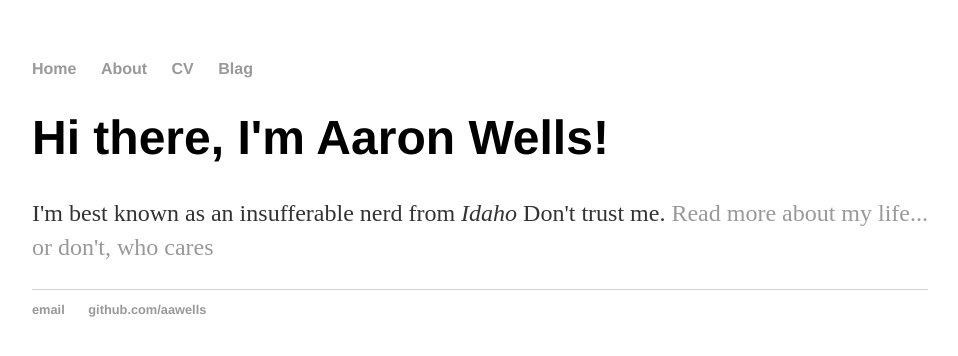
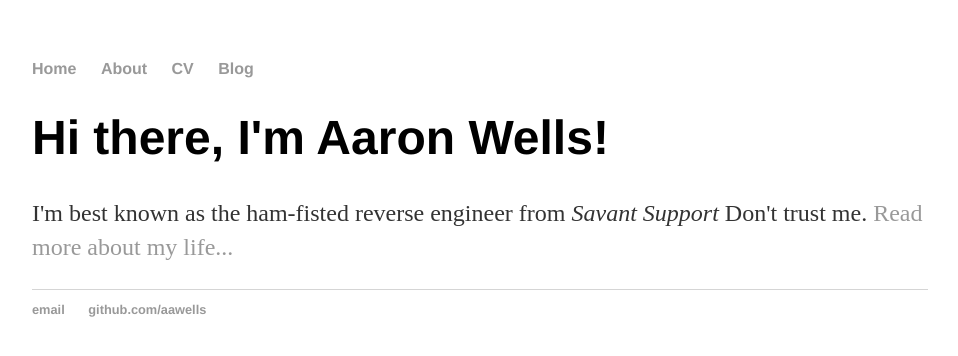
Before and after one commit to aawells/aawells.github.io, a Jekyll site: the page built from index.html, in a window 1280 px wide. Shown: the top 356 px of the page, without its empty margins (160-1118 px from the left). Built offline with Jekyll 4.4.1, drawn with Linux system fonts in a browser that asks for light colours.

Commit message:
Update index.html

```diff
--- a/index.html
+++ b/index.html
@@ -1,30 +1,8 @@
-<!DOCTYPE html>
-<html>
-	<head>
-		<title>Aaron Wells, Tech Support Peon</title>
-		<!-- Link to main stylesheet -->
-		<link rel="stylesheet" type="text/css" href="/css/main.css">
-	</head>
-	<body>
-		<nav>
-    		<ul>
-        		<li><a href="/">Home</a></li>
-	        	<li><a href="/about">About</a></li>
-        		<li><a href="/cv">CV</a></li>
-        		<li><a href="/blog">Blag</a></li>
-    		</ul>
-		</nav>
-		<div class="container">
-    		<div class="blurb">
-        		<h1>Hi there, I'm Aaron Wells!</h1>
-				<p>I'm best known as an insufferable nerd from <em>Idaho</em> Don't trust me. <a href="/about">Read more about my life... or don't, who cares</a></p>
-    		</div><!-- /.blurb -->
-		</div><!-- /.container -->
-		<footer>
-    		<ul>
-        		<li><a href="mailto:aaron.wells@hotmail.com">email</a></li>
-        		<li><a href="https://github.com/aawells">github.com/aawells</a></li>
-			</ul>
-		</footer>
-	</body>
-</html>
+---
+layout: default
+title: Aaron Wells, Tech Support Peon
+---
+<div class="blurb">
+	<h1>Hi there, I'm Aaron Wells!</h1>
+	<p>I'm best known as the ham-fisted reverse engineer from  <em>Savant Support</em> Don't trust me. <a href="/about">Read more about my life...</a></p>
+</div><!-- /.blurb -->
```
